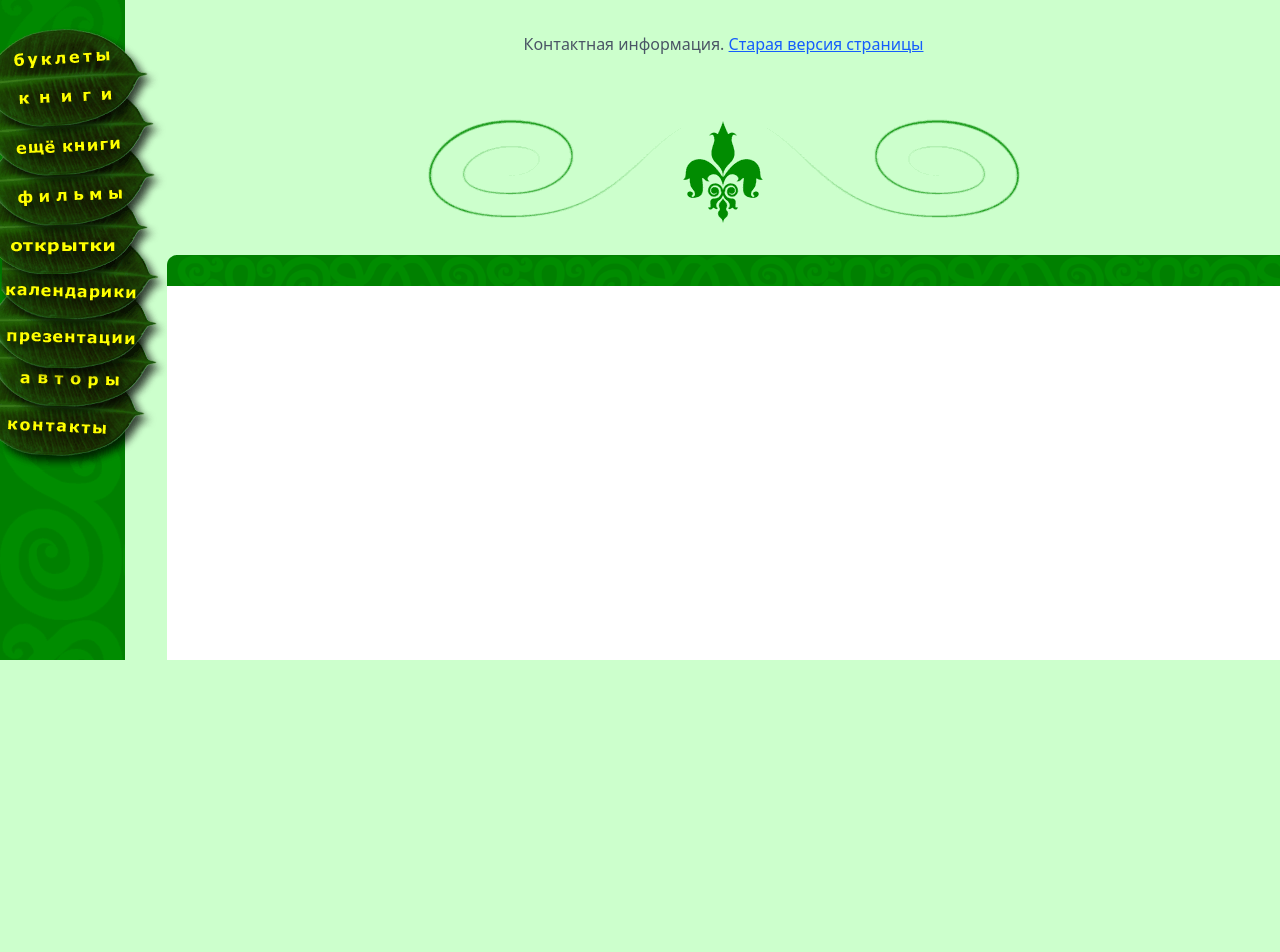
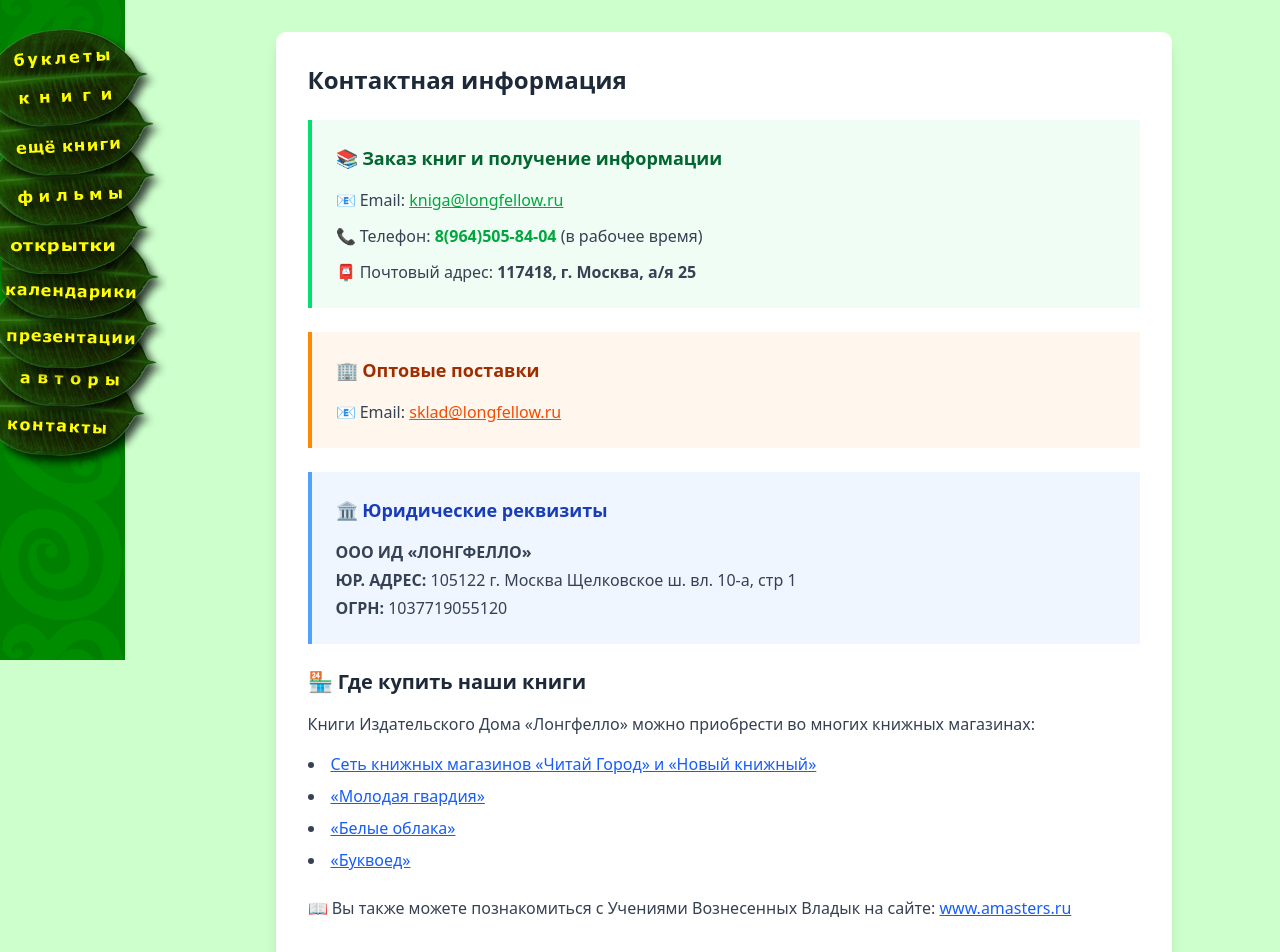
Before and after one commit to RaufERK/longfellow, a Next.js app: page /contacts in a window 1280 px wide. Shown: the part 140-1092 px from the top of the page. Before the commit the page ends 800 px from the top, so only its background shows below. Built offline with nearby package versions, Linux system fonts and the light colour scheme.

Commit message:
Вёрстка КОНТАКТЫ И АВТОРЫ

```diff
--- a/src/app/authors/page.tsx
+++ b/src/app/authors/page.tsx
@@ -5,18 +5,86 @@ export const dynamic = 'force-dynamic'
 export default function Authors() {
   return (
     <div className='bg-[#ccffcc]'>
+      <PageHeader titleImage='h_autors.gif' titleAlt='Авторы' />
+      <div className='container mx-auto px-4 py-8 bg-[#ccffcc]'>
+        <div className='max-w-4xl mx-auto'>
+          <div className='bg-white rounded-lg shadow-lg p-8'>
+            <div className='grid grid-cols-1 md:grid-cols-2 gap-8 mb-8'>
+              <div className='text-center'>
+                <div className='mb-4'>
+                  <img
+                    src='/legacy/img2/Mark_Profet.jpg'
+                    alt='Марк Л. Профет'
+                    width={152}
+                    height={233}
+                    className='mx-auto rounded-lg shadow-md'
+                  />
+                </div>
+                <h3 className='text-xl font-semibold text-green-600 mb-2'>
+                  Марк Л. Профет
+                </h3>
+              </div>
 
-      <PageHeader titleImage='h_autors.gif' titleAlt='Авторы' />
-      <div className='container mx-auto px-4 py-8'>
-        <p className='text-center text-gray-600'>
-          Информация об авторах.{' '}
-          <a
-            href='/legacy/authors.html'
-            className='text-blue-600 hover:text-blue-800 underline'
-          >
-            Старая версия страницы
-          </a>
-        </p>
+              <div className='text-center'>
+                <div className='mb-4'>
+                  <img
+                    src='/legacy/img2/Mother.jpg'
+                    alt='Элизабет Клэр Профет'
+                    width={166}
+                    height={229}
+                    className='mx-auto rounded-lg shadow-md'
+                  />
+                </div>
+                <h3 className='text-xl font-semibold text-green-600 mb-2'>
+                  Элизабет Клэр Профет
+                </h3>
+              </div>
+            </div>
+
+            <div className='prose prose-gray max-w-none'>
+              <p className='text-gray-700 mb-6 text-justify'>
+                Марк и Элизабет Профет являются пионерами современной
+                духовности. Марк начал публиковать книги по эзотерике и
+                духовности Востока-Запада в 1958 году. Кроме представленных
+                выше, эти Посланники Вознесенных Владык написали еще ряд
+                классических произведений духовной литературы, в том числе
+                <strong>"Утерянные учения Иисуса"</strong>,{' '}
+                <strong>"Запрещенные мистерии Еноха"</strong>,
+                <strong>"Молитвы и медитации"</strong>.
+              </p>
+
+              <p className='text-gray-700 mb-6 text-justify'>
+                Более чем в 30 странах они выступали с лекциями о карме и
+                реинкарнации, пророчествах, родственных душах и близнецовых
+                пламенах, о мистицизме, практической духовности и по многим
+                другим темам.
+              </p>
+
+              <p className='text-gray-700 mb-6 text-justify'>
+                Марк Профет совершил переход в 1973 году. Для широкой публикации
+                книг Элизабет Клэр Профет в 1975 году основала Саммит Юниверсити
+                Пресс. В настоящее время книги Профетов переведены на 27 языков
+                и распространяются на пяти континентах.
+              </p>
+            </div>
+
+            <div className='border-t border-gray-200 pt-6'>
+              <p className='text-sm text-gray-600'>
+                Если у вас возникли сложности с оформлением заказа через
+                интернет, вы можете сделать заказ по телефонам{' '}
+                <strong>8(964)505-84-04</strong> (в рабочее время) или напишите
+                нам{' '}
+                <a
+                  href='mailto:kniga@longfellow.ru'
+                  className='text-orange-600 hover:text-orange-800 underline'
+                >
+                  kniga@longfellow.ru
+                </a>
+                .
+              </p>
+            </div>
+          </div>
+        </div>
       </div>
     </div>
   )
--- a/src/app/contacts/page.tsx
+++ b/src/app/contacts/page.tsx
@@ -7,15 +7,153 @@ export default function Contacts() {
     <div className='bg-[#ccffcc]'>
       <PageHeader titleImage='h_kontakts.gif' titleAlt='Контакты' />
       <div className='container mx-auto px-4 py-8 bg-[#ccffcc]'>
-        <p className='text-center text-gray-600'>
-          Контактная информация.{' '}
-          <a
-            href='/legacy/contacts.html'
-            className='text-blue-600 hover:text-blue-800 underline'
-          >
-            Старая версия страницы
-          </a>
-        </p>
+        <div className='max-w-4xl mx-auto'>
+          <div className='bg-white rounded-lg shadow-lg p-8'>
+            <div className='mb-8'>
+              <h2 className='text-2xl font-semibold mb-6 text-gray-800'>
+                Контактная информация
+              </h2>
+
+              <div className='bg-green-50 border-l-4 border-green-400 p-6 mb-6'>
+                <h3 className='text-lg font-semibold text-green-800 mb-4'>
+                  📚 Заказ книг и получение информации
+                </h3>
+                <div className='space-y-3'>
+                  <p className='text-gray-700'>
+                    📧 Email:{' '}
+                    <a
+                      href='mailto:kniga@longfellow.ru'
+                      className='text-green-600 hover:text-green-800 underline font-medium'
+                    >
+                      kniga@longfellow.ru
+                    </a>
+                  </p>
+                  <p className='text-gray-700'>
+                    📞 Телефон:{' '}
+                    <strong className='text-green-600'>8(964)505-84-04</strong>{' '}
+                    (в рабочее время)
+                  </p>
+                  <p className='text-gray-700'>
+                    📮 Почтовый адрес:{' '}
+                    <strong>117418, г. Москва, а/я 25</strong>
+                  </p>
+                </div>
+              </div>
+
+              <div className='bg-orange-50 border-l-4 border-orange-400 p-6 mb-6'>
+                <h3 className='text-lg font-semibold text-orange-800 mb-4'>
+                  🏢 Оптовые поставки
+                </h3>
+                <p className='text-gray-700'>
+                  📧 Email:{' '}
+                  <a
+                    href='mailto:sklad@longfellow.ru'
+                    className='text-orange-600 hover:text-orange-800 underline font-medium'
+                  >
+                    sklad@longfellow.ru
+                  </a>
+                </p>
+              </div>
+
+              <div className='bg-blue-50 border-l-4 border-blue-400 p-6 mb-6'>
+                <h3 className='text-lg font-semibold text-blue-800 mb-4'>
+                  🏛️ Юридические реквизиты
+                </h3>
+                <div className='space-y-1 text-gray-700'>
+                  <p>
+                    <strong>ООО ИД «ЛОНГФЕЛЛО»</strong>
+                  </p>
+                  <p>
+                    <strong>ЮР. АДРЕС:</strong> 105122 г. Москва Щелковское ш.
+                    вл. 10-а, стр 1
+                  </p>
+                  <p>
+                    <strong>ОГРН:</strong> 1037719055120
+                  </p>
+                </div>
+              </div>
+
+              <div className='prose prose-gray max-w-none'>
+                <h3 className='text-xl font-semibold mb-4 text-gray-800'>
+                  🏪 Где купить наши книги
+                </h3>
+
+                <p className='text-gray-700 mb-4'>
+                  Книги Издательского Дома «Лонгфелло» можно приобрести во
+                  многих книжных магазинах:
+                </p>
+
+                <ul className='list-disc list-inside space-y-2 mb-6 text-gray-700'>
+                  <li>
+                    <a
+                      href='https://www.chitai-gorod.ru'
+                      target='_blank'
+                      rel='noopener noreferrer'
+                      className='text-blue-600 hover:text-blue-800 underline'
+                    >
+                      Сеть книжных магазинов «Читай Город» и «Новый книжный»
+                    </a>
+                  </li>
+                  <li>
+                    <a
+                      href='https://www.bookmg.ru'
+                      target='_blank'
+                      rel='noopener noreferrer'
+                      className='text-blue-600 hover:text-blue-800 underline'
+                    >
+                      «Молодая гвардия»
+                    </a>
+                  </li>
+                  <li>
+                    <a
+                      href='https://white-clouds.ru'
+                      target='_blank'
+                      rel='noopener noreferrer'
+                      className='text-blue-600 hover:text-blue-800 underline'
+                    >
+                      «Белые облака»
+                    </a>
+                  </li>
+                  <li>
+                    <a
+                      href='https://www.bookvoed.ru'
+                      target='_blank'
+                      rel='noopener noreferrer'
+                      className='text-blue-600 hover:text-blue-800 underline'
+                    >
+                      «Буквоед»
+                    </a>
+                  </li>
+                </ul>
+
+                <p className='text-gray-700'>
+                  📖 Вы также можете познакомиться с Учениями Вознесенных Владык
+                  на сайте:{' '}
+                  <a
+                    href='https://www.amasters.ru'
+                    target='_blank'
+                    rel='noopener noreferrer'
+                    className='text-blue-600 hover:text-blue-800 underline'
+                  >
+                    www.amasters.ru
+                  </a>
+                </p>
+              </div>
+            </div>
+
+            <div className='border-t border-gray-200 pt-6'>
+              <div className='bg-yellow-50 border border-yellow-200 rounded-lg p-6 text-center'>
+                <p className='text-lg font-semibold text-yellow-800 mb-2'>
+                  🤝 Свяжитесь с нами любым удобным способом!
+                </p>
+                <p className='text-gray-700'>
+                  Мы всегда рады помочь вам с выбором и заказом духовной
+                  литературы.
+                </p>
+              </div>
+            </div>
+          </div>
+        </div>
       </div>
     </div>
   )
--- a/src/components/Footer.tsx
+++ b/src/components/Footer.tsx
@@ -39,7 +39,7 @@ export default function Footer() {
       <div className='h-[30px]' />
 
       {/* Нижняя часть с угловым элементом и фоном */}
-      <div className='w-full flex'>
+      <div className='w-full flex bg-[#008000]'>
         <div className='w-[10px] bg-[#008000]'>
           <Image
             src='/legacy/img2/mp_d_corner.gif'
```
